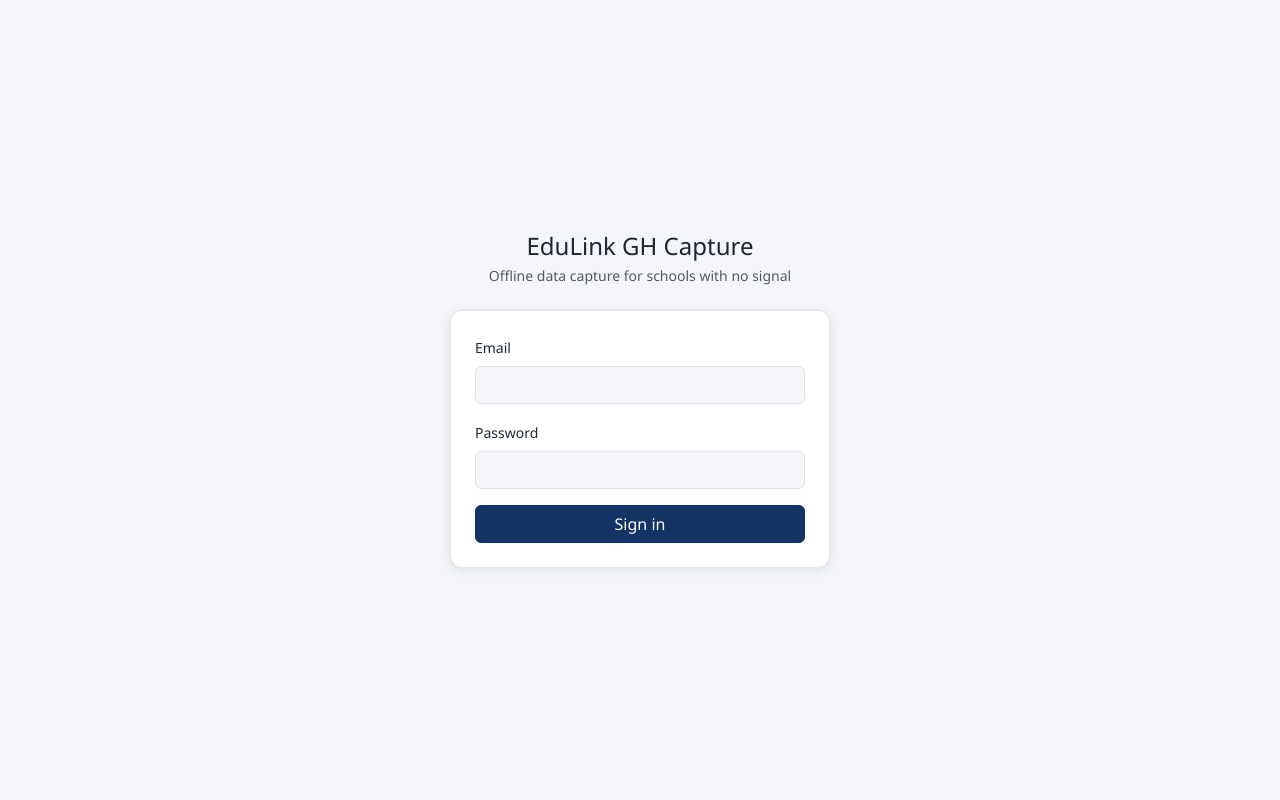
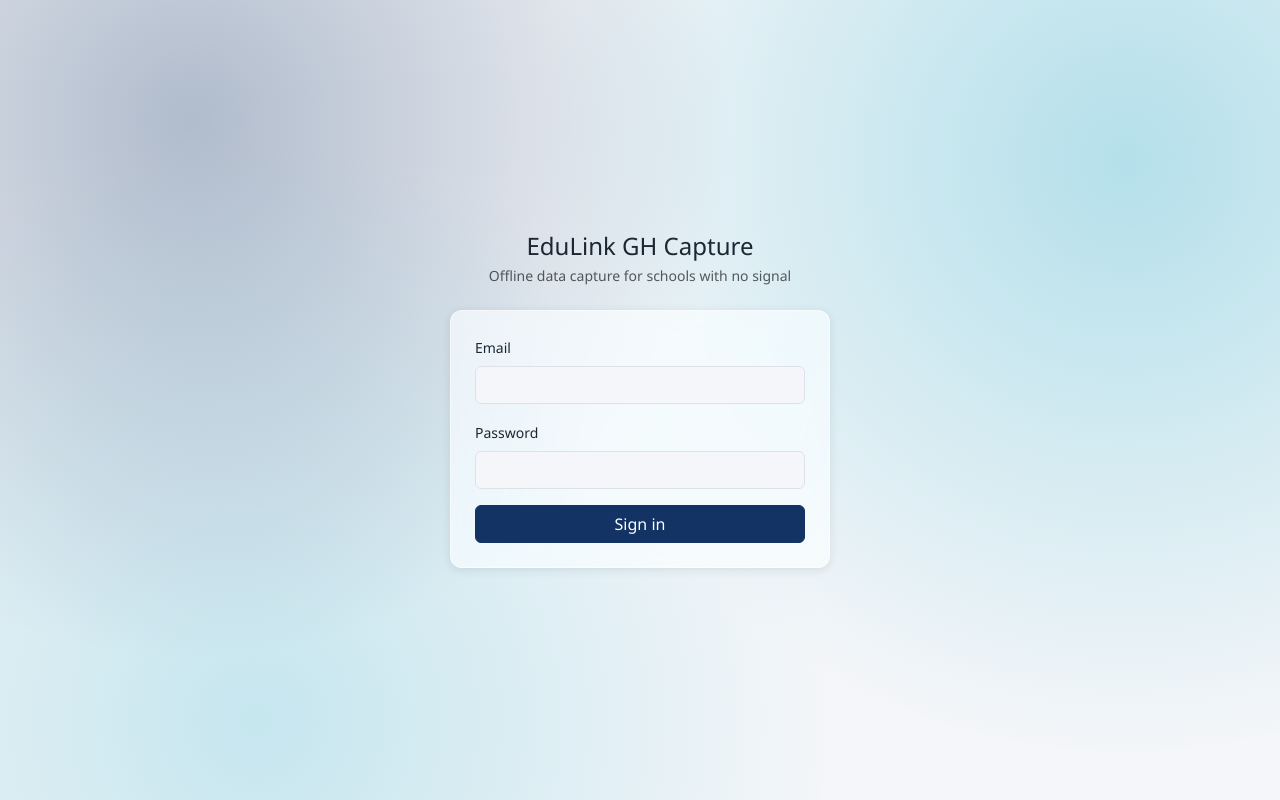
Before and after one commit to EmmaSerry/edulink-gh-capture, a React (Vite) app: page /login in a window 1280 px wide. Built offline with nearby package versions, Linux system fonts and the light colour scheme; no server answers.

Commit message:
Glassy interface

```diff
--- a/src/styles/capture.css
+++ b/src/styles/capture.css
@@ -16,10 +16,39 @@
   --actrs-shadow: 0 2px 10px rgba(11, 26, 48, 0.1);
   --actrs-font: "Segoe UI", system-ui, -apple-system, Roboto, sans-serif;
 
+  /* Glassmorphism tokens - see theme.css (the cloud dashboard's
+     stylesheet) for the full rationale. Same pair here so both apps'
+     "glass" reads the same. */
+  --actrs-glass: rgba(255, 255, 255, 0.62);
+  --actrs-glass-border: rgba(255, 255, 255, 0.5);
+
   --bs-primary: var(--actrs-navy);
   --bs-body-font-family: var(--actrs-font);
   --bs-body-color: var(--actrs-text);
   --bs-body-bg: var(--actrs-grey-light);
+}
+
+/* Soft blurred colour blobs fixed behind all content - without this,
+   the frosted panels below would just look like plain translucent grey,
+   since blurring a flat single-colour background is invisible. */
+body::before {
+  content: "";
+  position: fixed;
+  inset: 0;
+  z-index: -1;
+  background:
+    radial-gradient(circle at 15% 15%, rgba(18, 51, 99, 0.3), transparent 42%),
+    radial-gradient(circle at 88% 20%, rgba(14, 165, 196, 0.28), transparent 46%),
+    radial-gradient(circle at 20% 90%, rgba(14, 165, 196, 0.2), transparent 46%),
+    var(--actrs-grey-light);
+}
+
+[data-bs-theme="dark"] body::before {
+  background:
+    radial-gradient(circle at 15% 15%, rgba(18, 51, 99, 0.4), transparent 42%),
+    radial-gradient(circle at 88% 20%, rgba(14, 165, 196, 0.22), transparent 46%),
+    radial-gradient(circle at 20% 90%, rgba(14, 165, 196, 0.14), transparent 46%),
+    var(--actrs-grey-light);
 }
 
 /* Same dark-mode token values as the cloud dashboard's theme.css, so
@@ -34,6 +63,8 @@
   --actrs-grey-border: #262c35;
   --actrs-text: #e7ebef;
   --actrs-surface: #161d29;
+  --actrs-glass: rgba(22, 29, 41, 0.58);
+  --actrs-glass-border: rgba(255, 255, 255, 0.08);
 }
 
 [data-bs-theme="dark"] .text-primary,
@@ -50,19 +81,28 @@ body,
 
 body {
   font-family: var(--actrs-font);
+  /* See theme.css for why: Bootstrap paints --bs-body-bg directly onto
+     body as a solid colour, which would otherwise sit behind and hide
+     the fixed blob layer below entirely. */
+  background: transparent;
 }
 
 .actrs-card {
-  border: 1px solid var(--actrs-grey-border);
+  border: 1px solid var(--actrs-glass-border);
   border-radius: var(--actrs-radius);
   box-shadow: var(--actrs-shadow);
-  background: var(--actrs-surface);
+  background: var(--actrs-glass);
+  backdrop-filter: blur(16px) saturate(160%);
+  -webkit-backdrop-filter: blur(16px) saturate(160%);
 }
 
-/* Theme-aware replacement for Bootstrap's literal bg-white/bg-light
-   utilities, which never respond to data-bs-theme. */
+/* Theme-aware, frosted replacement for Bootstrap's literal bg-white/
+   bg-light utilities, which never respond to data-bs-theme and are
+   fully opaque. Used for the bottom sign-out bar and tab bar. */
 .capture-surface {
-  background: var(--actrs-surface);
+  background: var(--actrs-glass);
+  backdrop-filter: blur(16px) saturate(160%);
+  -webkit-backdrop-filter: blur(16px) saturate(160%);
 }
 
 /* Bootstrap's precompiled CSS bakes literal colours into .btn-primary /
@@ -93,12 +133,18 @@ body {
   color: var(--actrs-navy) !important;
 }
 
-/* Top status strip */
+/* Top status strip - a tinted-glass gradient (slightly translucent +
+   blurred) rather than a flat fill, matching the cloud dashboard
+   sidebar's same treatment. */
 .capture-status-online {
-  background: linear-gradient(90deg, var(--actrs-navy) 0%, var(--actrs-seablue) 100%);
+  background: linear-gradient(90deg, rgba(18, 51, 99, 0.92) 0%, rgba(14, 165, 196, 0.88) 100%);
+  backdrop-filter: blur(12px);
+  -webkit-backdrop-filter: blur(12px);
 }
 .capture-status-offline {
-  background: #b3261e;
+  background: rgba(179, 38, 30, 0.92);
+  backdrop-filter: blur(12px);
+  -webkit-backdrop-filter: blur(12px);
 }
 
 /* Home screen avatar */
@@ -122,9 +168,11 @@ body {
 
 /* Quick-action tiles on Home */
 .capture-tile {
-  border: 1px solid var(--actrs-grey-border);
+  border: 1px solid var(--actrs-glass-border);
   border-radius: var(--actrs-radius);
-  background: var(--actrs-surface);
+  background: var(--actrs-glass);
+  backdrop-filter: blur(16px) saturate(160%);
+  -webkit-backdrop-filter: blur(16px) saturate(160%);
   box-shadow: var(--actrs-shadow);
   padding: 1.1rem 0.5rem;
   text-align: center;
```
